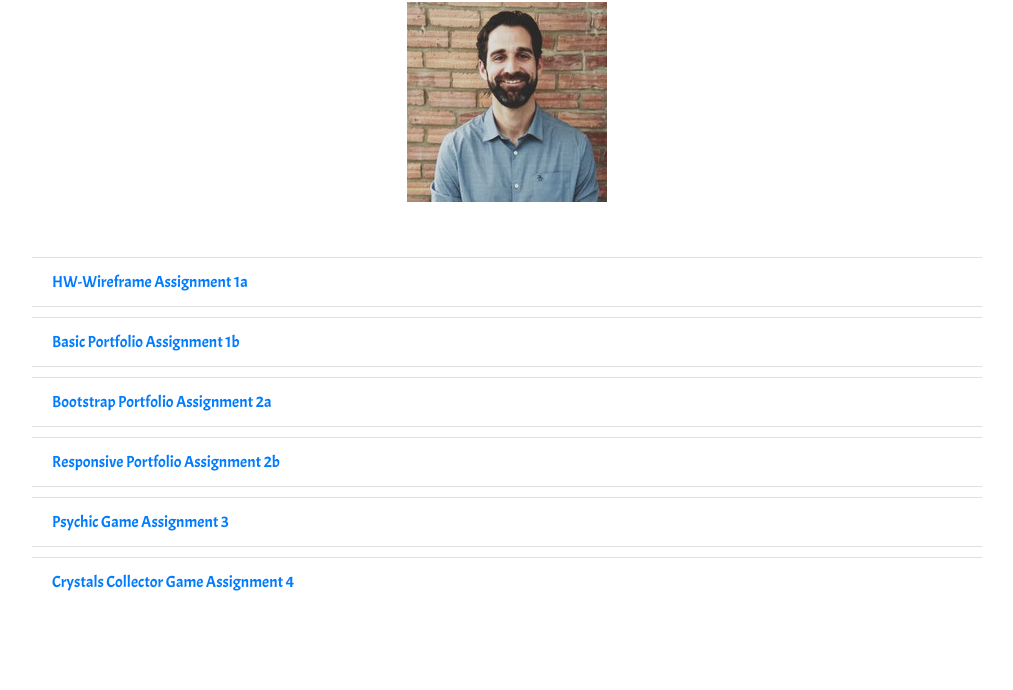
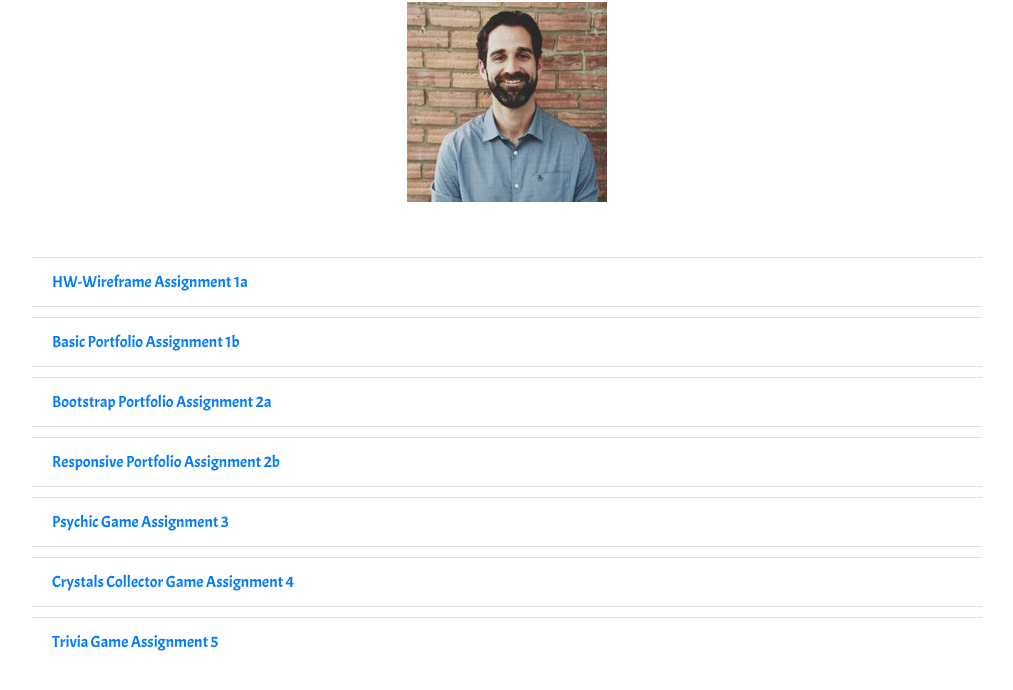
Before and after one commit to taylorfantin/taylorfantin.github.io, a plain HTML site: page index.html in a window 1280 px wide. Shown: the part 54-744 px from the top of the page, without its empty margins (133-1146 px from the left). Drawn offline with nearby package versions, Linux system fonts and the light colour scheme.

Commit message:
Trivia Gam upload

```diff
--- a/index.html
+++ b/index.html
@@ -48,6 +48,10 @@ li{
         <li class="list-group-item"><a href="https://taylorfantin.github.io/Responsive-Portfolio/">Responsive Portfolio Assignment 2b</a></li>
         <li class="list-group-item"><a href="https://taylorfantin.github.io/Psychic-Game/">Psychic Game Assignment 3</a></li>
         <li class="list-group-item"><a href="https://taylorfantin.github.io/unit-4-game/">Crystals Collector Game Assignment 4</a></li>
+        <li class="list-group-item"><a href="https://taylorfantin.github.io/TriviaGame/">Trivia Game Assignment 5</a></li>
+
+
+
     </ul>
 
 
```
